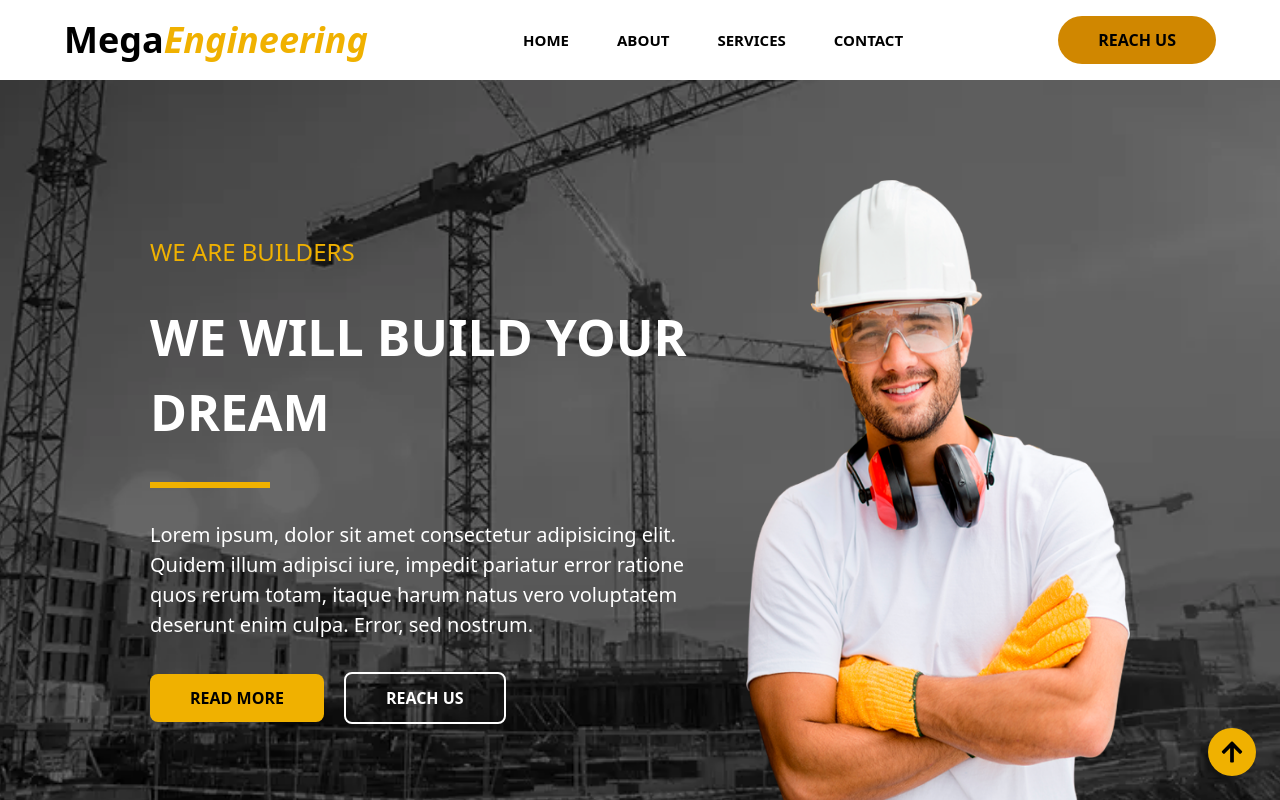
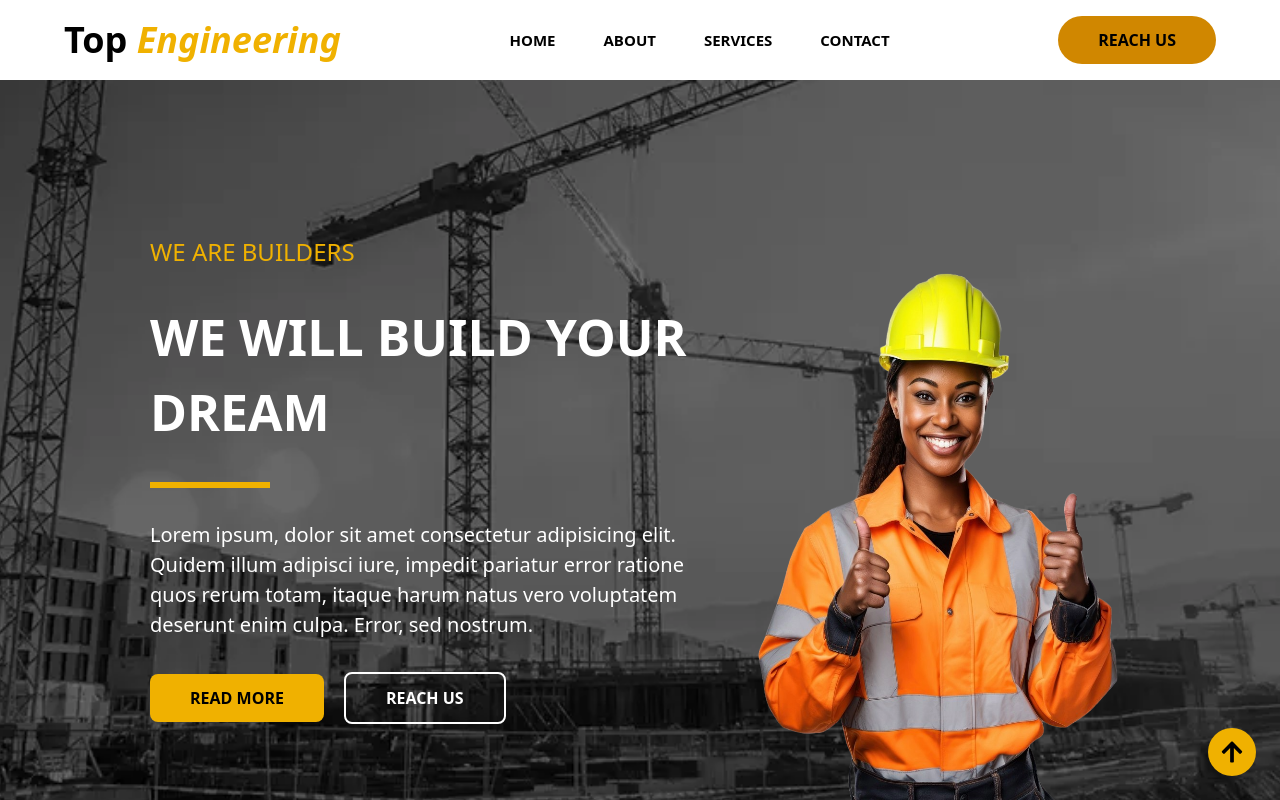
Before and after one commit to mr-Ayalk/mega_construction_company, a React (Vite) app: page / in a window 1280 px wide. Shown: the top 800 px of the page. Built offline with nearby package versions, Linux system fonts and the light colour scheme.

Commit message:
header and hero section cempleted

```diff
--- a/src/sections/Header.jsx
+++ b/src/sections/Header.jsx
@@ -33,8 +33,7 @@ const Header = () => {
   return (
     <nav className="w-full flex bg-white justify-between items-center gap-1 lg:px-16 px-6 py-4 sticky top-0 z-50">
       <h1 className="text-black md:text-4xl text-3xl  font-bold font-rubik">
-        Mega
-        <span className="text-yellow-500 italic">Engineering</span>
+        Top <span className="text-yellow-500 italic">Engineering</span>
       </h1>
       <ul className="lg:flex justify-center items-center gap-6 hidden">
         {navItems.map(({ link, path }) => (
--- a/src/sections/Hero.jsx
+++ b/src/sections/Hero.jsx
@@ -1,5 +1,5 @@
 import React from "react";
-import heroimage from "../assets/heroimg.png";
+import heroimage from "../assets/mega_hero_image.png";
 import backgroundImage from "../assets/homeimg.webp";
 import { motion } from "framer-motion";
 import { slideUpVariants, zoomInVariants } from "./animation";
@@ -64,7 +64,7 @@ const Hero = () => {
           variants={zoomInVariants}
           src={heroimage}
           alt="hero image"
-          className="lg:h-[700px] h-[300px] lg:mb-[-100px]"
+          className="lg:h-[540px]   lg:mb-[-100px]"
         />
       </div>
     </div>
```
Also changed, not shown: src/assets/mega_construction_logo.png (added), src/assets/mega_hero_image.png (added).
